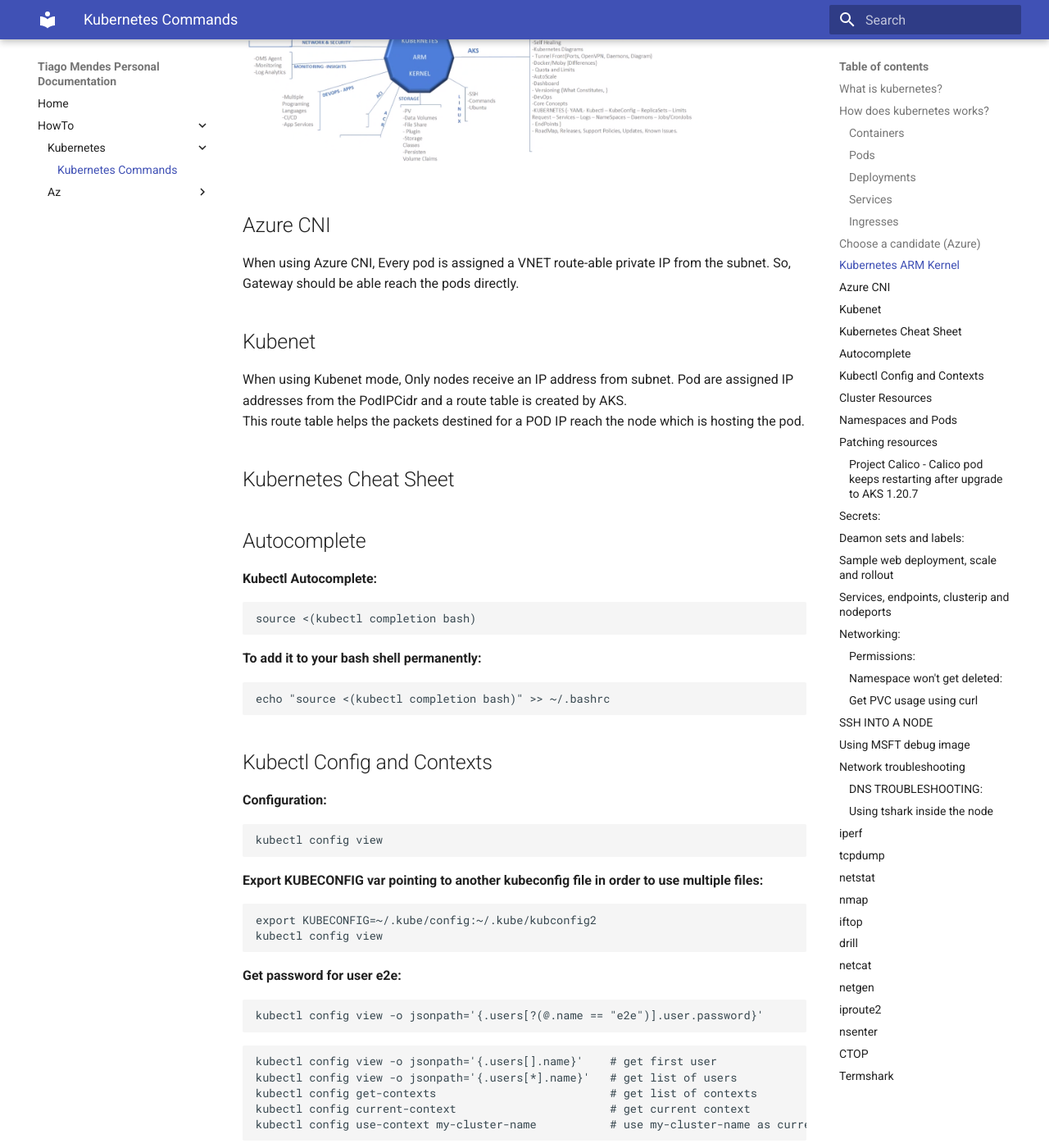
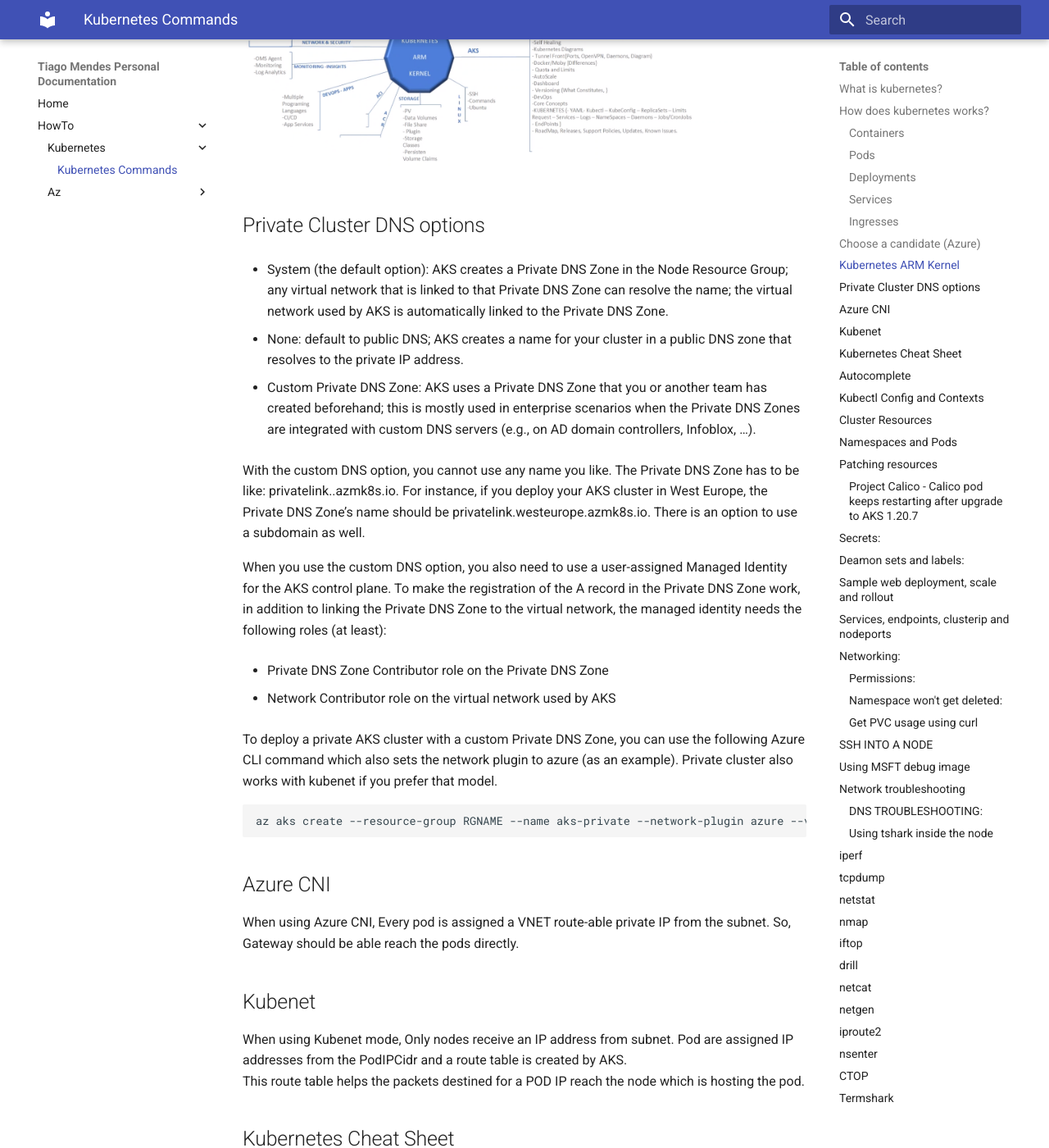
Before and after one commit to tmcmm/k8s-documentation, an MkDocs documentation site: the page built from docs/howto/kubernetes/kubernetes-help.md, in a window 1280 px wide and 1400 px high, scrolled down 4024 px. Shown: the whole window at 82% size. Built offline with MkDocs 1.6.1 and Material for MkDocs 9.7.7, drawn with Linux system fonts in a browser that asks for light colours.

Commit message:
private cluster

````diff
--- a/docs/howto/kubernetes/kubernetes-help.md
+++ b/docs/howto/kubernetes/kubernetes-help.md
@@ -122,6 +122,27 @@ balancer that balances load to the **service** inside the cluster
 ## Kubernetes ARM Kernel
 
 ![k8s kernel](./assets/images/kubernetes_arm_kernel.png)
+
+## Private Cluster DNS options
+
+- System (the default option): AKS creates a Private DNS Zone in the Node Resource Group; any virtual network that is linked to that Private DNS Zone can resolve the name; the virtual network used by AKS is automatically linked to the Private DNS Zone. <br>
+
+- None: default to public DNS; AKS creates a name for your cluster in a public DNS zone that resolves to the private IP address. <br>
+
+- Custom Private DNS Zone: AKS uses a Private DNS Zone that you or another team has created beforehand; this is mostly used in enterprise scenarios when the Private DNS Zones are integrated with custom DNS servers (e.g., on AD domain controllers, Infoblox, …). <br>
+
+With the custom DNS option, you cannot use any name you like. The Private DNS Zone has to be like: privatelink.<region>.azmk8s.io. For instance, if you deploy your AKS cluster in West Europe, the Private DNS Zone’s name should be privatelink.westeurope.azmk8s.io. There is an option to use a subdomain as well.<br>
+
+When you use the custom DNS option, you also need to use a user-assigned Managed Identity for the AKS control plane. To make the registration of the A record in the Private DNS Zone work, in addition to linking the Private DNS Zone to the virtual network, the managed identity needs the following roles (at least):<br>
+
+- Private DNS Zone Contributor role on the Private DNS Zone <br>
+
+- Network Contributor role on the virtual network used by AKS
+
+To deploy a private AKS cluster with a custom Private DNS Zone, you can use the following Azure CLI command which also sets the network plugin to azure (as an example). Private cluster also works with kubenet if you prefer that model.
+```
+az aks create --resource-group RGNAME --name aks-private --network-plugin azure --vnet-subnet-id "resourceId of AKS subnet" --docker-bridge-address 172.17.0.1/16 --dns-service-ip 10.3.0.10 --service-cidr 10.3.0.0/24 --enable-managed-identity --assign-identity "resourceId of user-assigned managed identity" --enable-private-cluster --load-balancer-sku standard --private-dns-zone "resourceId of Private DNS Zone"
+```
 
 ## Azure CNI
 When using Azure CNI, Every pod is assigned a VNET route-able private IP from the subnet. So, Gateway should be able reach the pods directly.<br>
````
